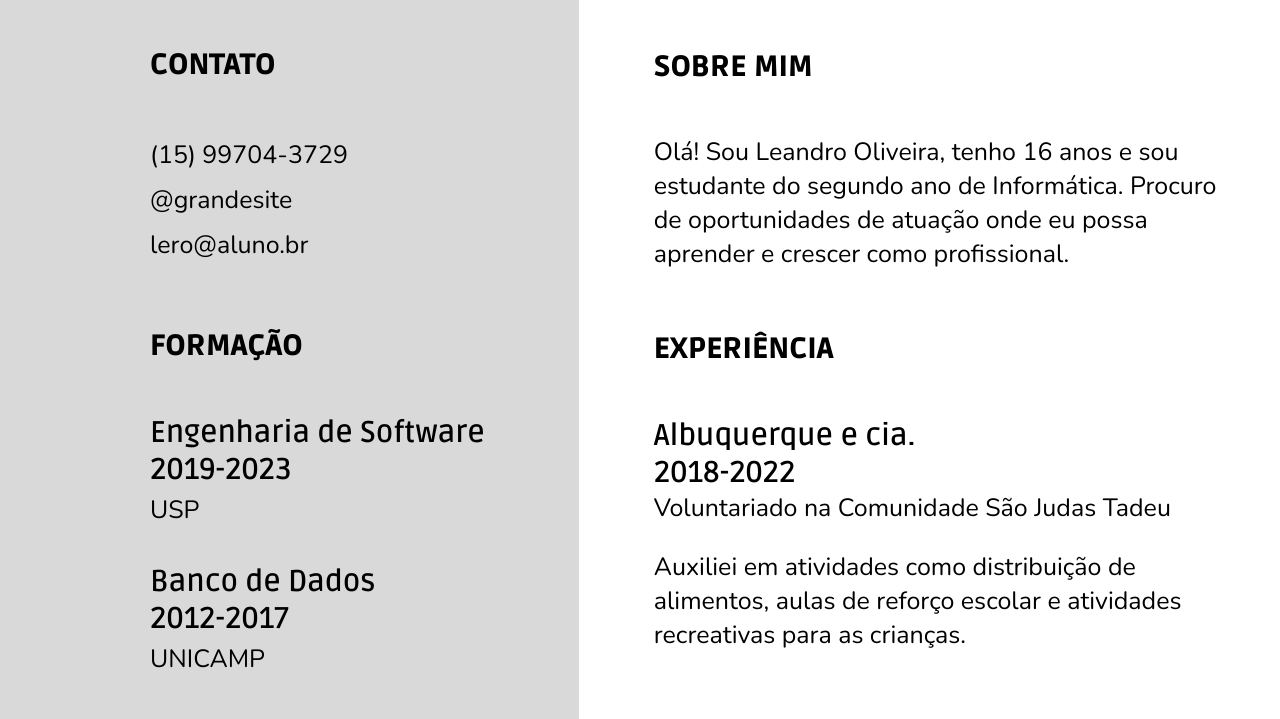
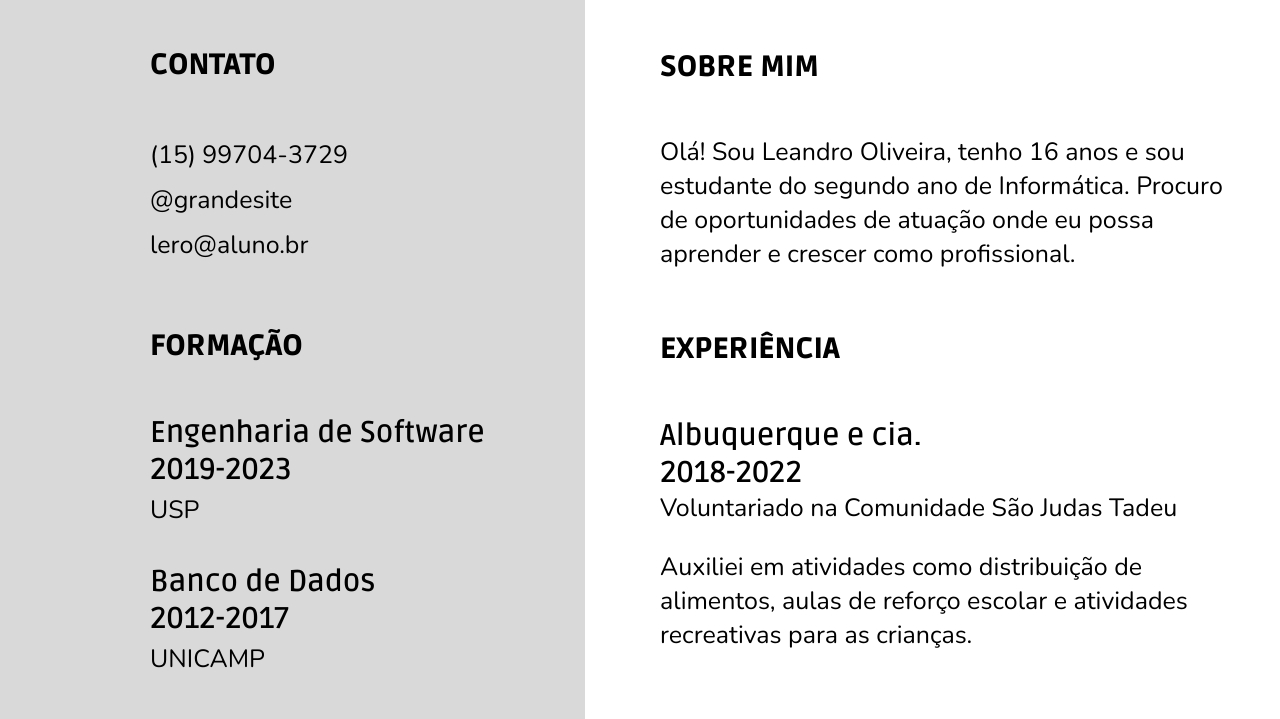
Before and after one commit to Leandro-Script/curriculo, a plain HTML site: page curriculo.html in a window 1280 px wide. Shown: the part 488-1207 px from the top of the page. Drawn offline with nearby package versions, Linux system fonts and the light colour scheme.

Commit message:
mudança no paddign .cinza

```diff
--- a/estilo.css
+++ b/estilo.css
@@ -1,7 +1,7 @@
 .cinza {
     background-color: #d9d9d9;
-    width: 1500px;
     padding-left: 150px;
+    padding-right: 75px;
 }
 .branco {
     padding-left: 75px;
```
